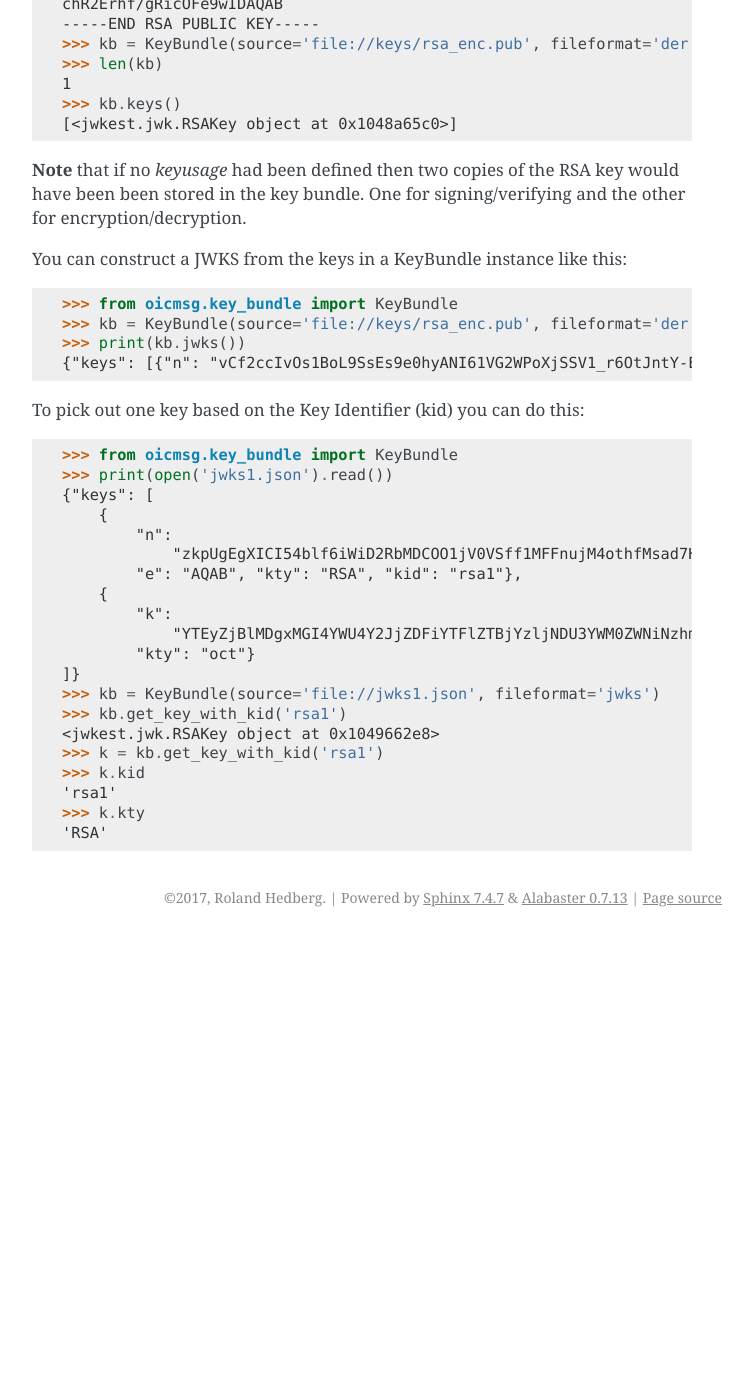
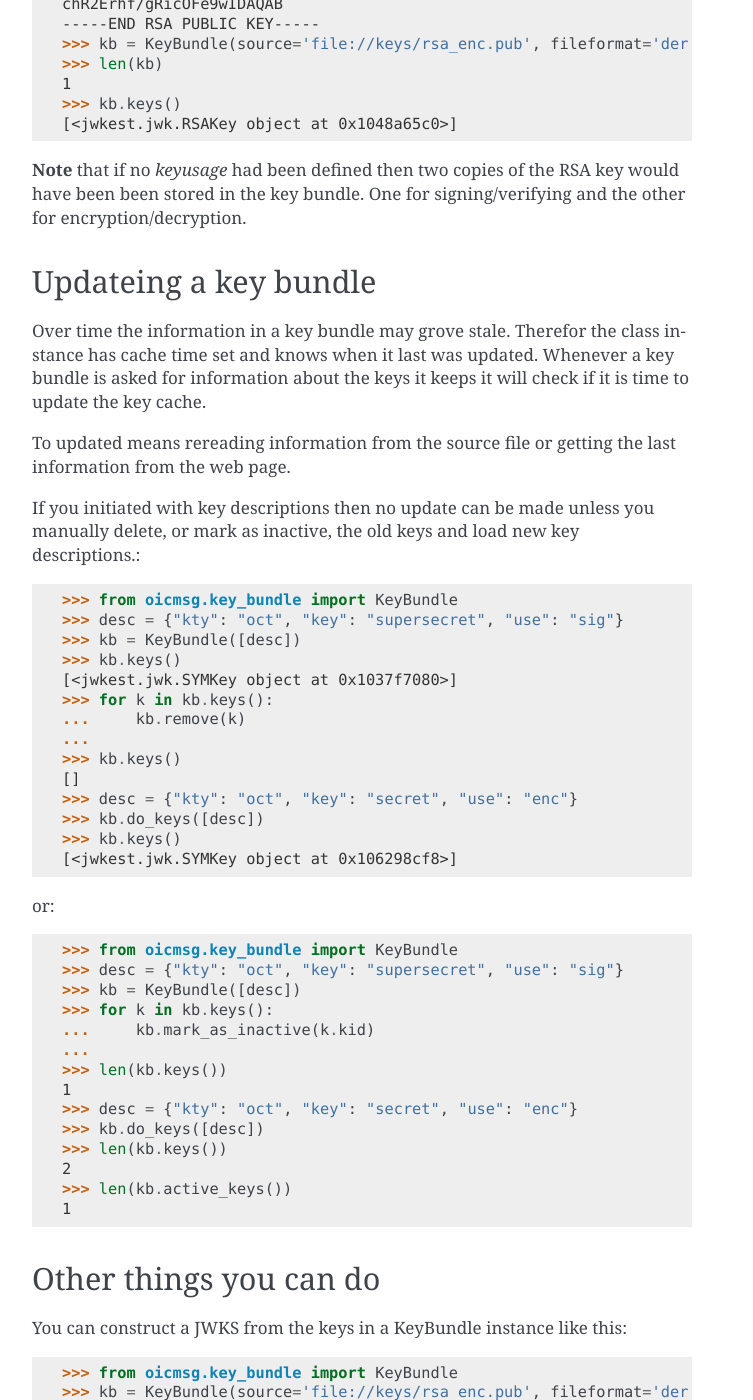
Before and after one commit to IdentityPython/JWTConnect-Python-OidcMsg, a Sphinx documentation site: the page built from doc/howto/keybundle.rst, in a window 1280 px wide and 1400 px high, scrolled down 1323 px. Shown: the whole window, without its empty margins (388-1141 px from the left). Built offline with Sphinx 7.4.7, drawn with Linux system fonts in a browser that asks for light colours; before the commit the page ends 2260 px from its top, so only the background shows below that; some of the changed text lies outside the part shown.

Commit message:
More on active/inactive keys.

```diff
--- a/doc/howto/keybundle.rst
+++ b/doc/howto/keybundle.rst
@@ -72,6 +72,56 @@ and if DER encoded RSA key file instead::
 RSA key would have been been stored in the key bundle. One for
 signing/verifying and the other for encryption/decryption.
 
+Updateing a key bundle
+----------------------
+
+Over time the information in a key bundle may grove stale. Therefor
+the class instance has cache time set and knows when it last was updated.
+Whenever a key bundle is asked for information about the keys it keeps it
+will check if it is time to update the key cache.
+
+To updated means rereading information from the source file or getting
+the last information from the web page.
+
+If you initiated with key descriptions then no update can be made unless you
+manually delete, or mark as inactive, the old keys and load new key
+descriptions.::
+
+    >>> from oicmsg.key_bundle import KeyBundle
+    >>> desc = {"kty": "oct", "key": "supersecret", "use": "sig"}
+    >>> kb = KeyBundle([desc])
+    >>> kb.keys()
+    [<jwkest.jwk.SYMKey object at 0x1037f7080>]
+    >>> for k in kb.keys():
+    ...     kb.remove(k)
+    ...
+    >>> kb.keys()
+    []
+    >>> desc = {"kty": "oct", "key": "secret", "use": "enc"}
+    >>> kb.do_keys([desc])
+    >>> kb.keys()
+    [<jwkest.jwk.SYMKey object at 0x106298cf8>]
+
+or::
+
+    >>> from oicmsg.key_bundle import KeyBundle
+    >>> desc = {"kty": "oct", "key": "supersecret", "use": "sig"}
+    >>> kb = KeyBundle([desc])
+    >>> for k in kb.keys():
+    ...     kb.mark_as_inactive(k.kid)
+    ...
+    >>> len(kb.keys())
+    1
+    >>> desc = {"kty": "oct", "key": "secret", "use": "enc"}
+    >>> kb.do_keys([desc])
+    >>> len(kb.keys())
+    2
+    >>> len(kb.active_keys())
+    1
+
+Other things you can do
+-----------------------
+
 You can construct a JWKS from the keys in a KeyBundle instance like this::
 
     >>> from oicmsg.key_bundle import KeyBundle
```
Also changed, not shown: 2 other files.
